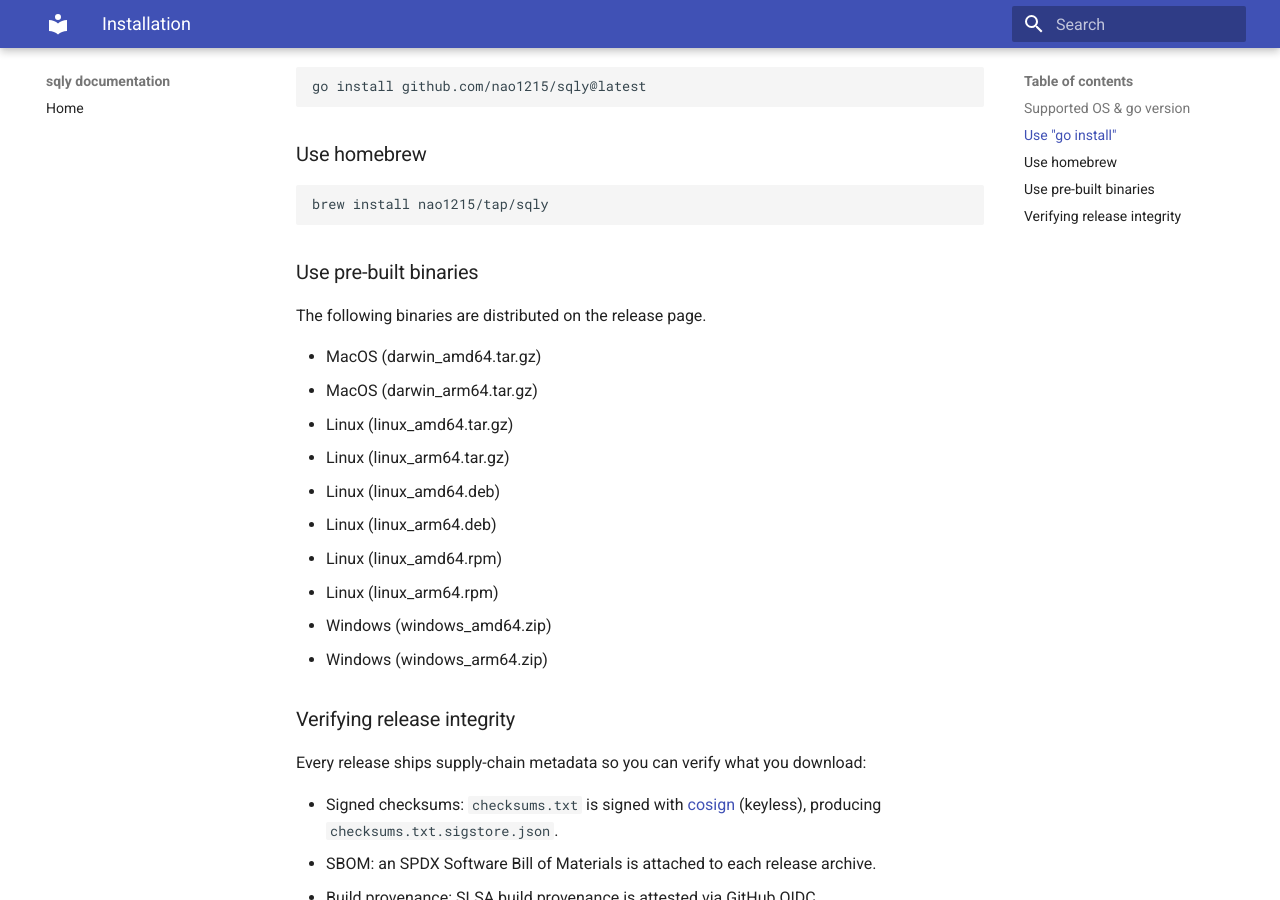
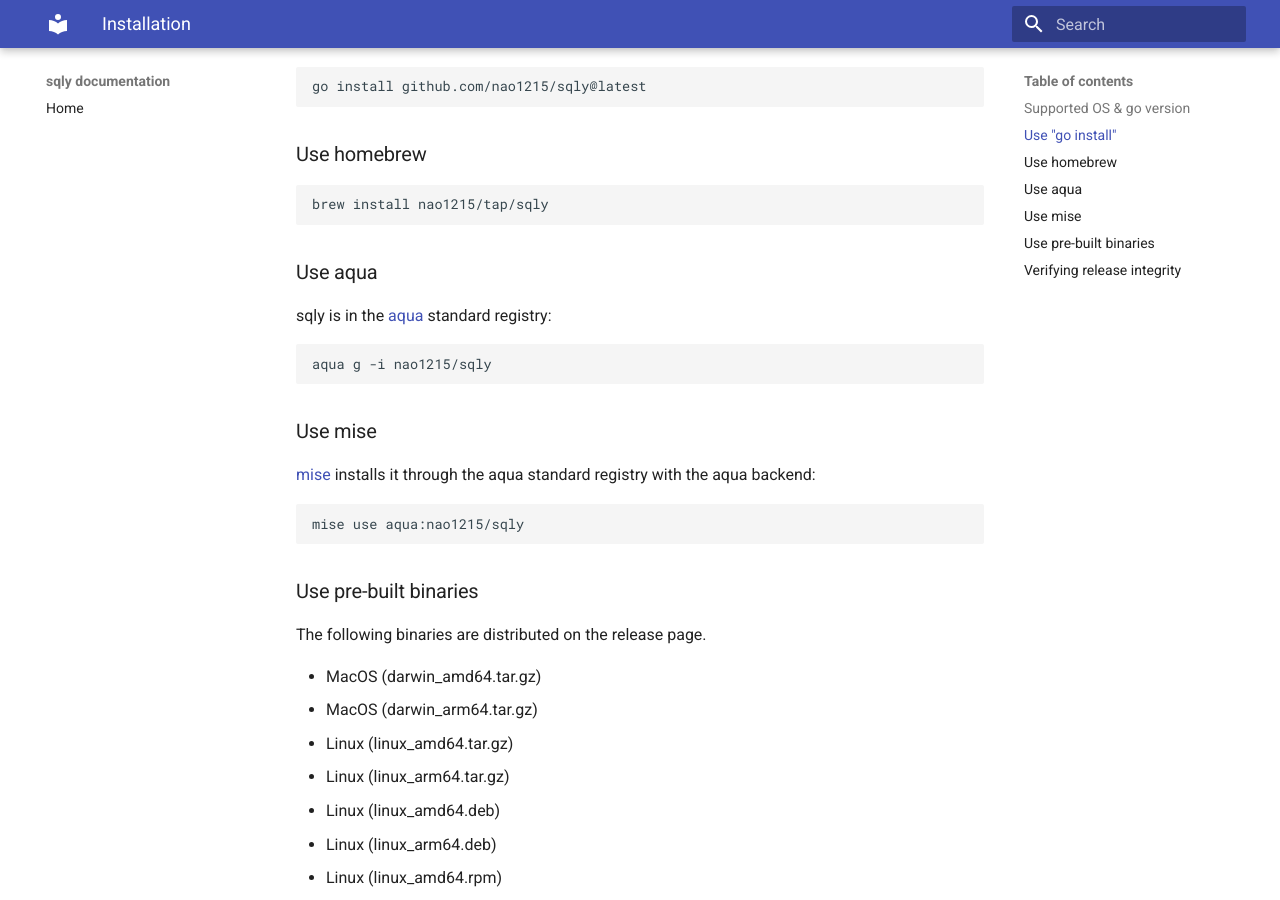
Before and after one commit to nao1215/sqly, an MkDocs documentation site: the page built from doc/pages/markdown/installation.md, in a window 1280 px wide and 900 px high, scrolled down 456 px. Built offline with MkDocs 1.6.1 and Material for MkDocs 9.7.7, drawn with Linux system fonts in a browser that asks for light colours.

Commit message:
docs: add aqua and mise installation methods
sqly is in the aqua standard registry, so document installing it with aqua (aqua g -i nao1215/sqly) and with mise via the aqua backend (mise use aqua:nao1215/sqly), in both the README and the GitHub Pages installation guide.

````diff
--- a/doc/pages/markdown/installation.md
+++ b/doc/pages/markdown/installation.md
@@ -17,6 +17,22 @@
 
 ```shell
 brew install nao1215/tap/sqly
+```
+
+### Use aqua
+
+sqly is in the [aqua](https://aquaproj.github.io/) standard registry:
+
+```shell
+aqua g -i nao1215/sqly
+```
+
+### Use mise
+
+[mise](https://mise.jdx.dev/) installs it through the aqua standard registry with the aqua backend:
+
+```shell
+mise use aqua:nao1215/sqly
 ```
 
 ### Use pre-built binaries
````
Also changed, not shown: CHANGELOG.md, README.md.
